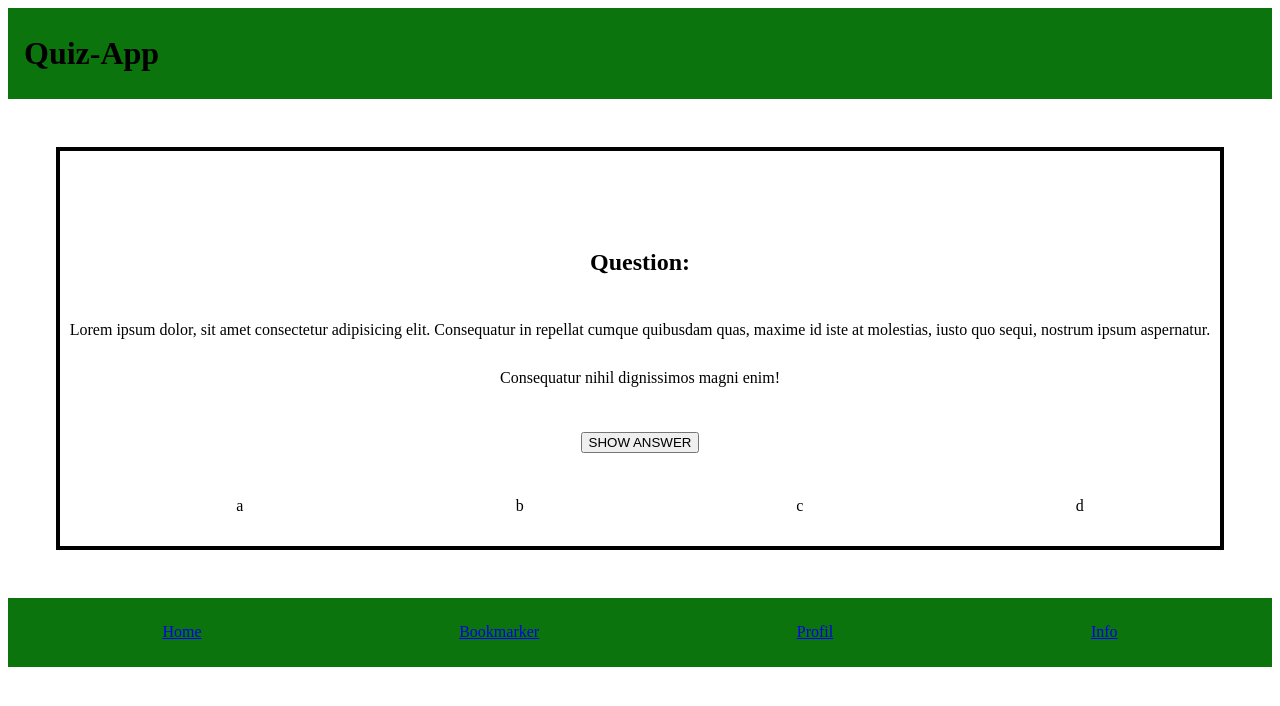
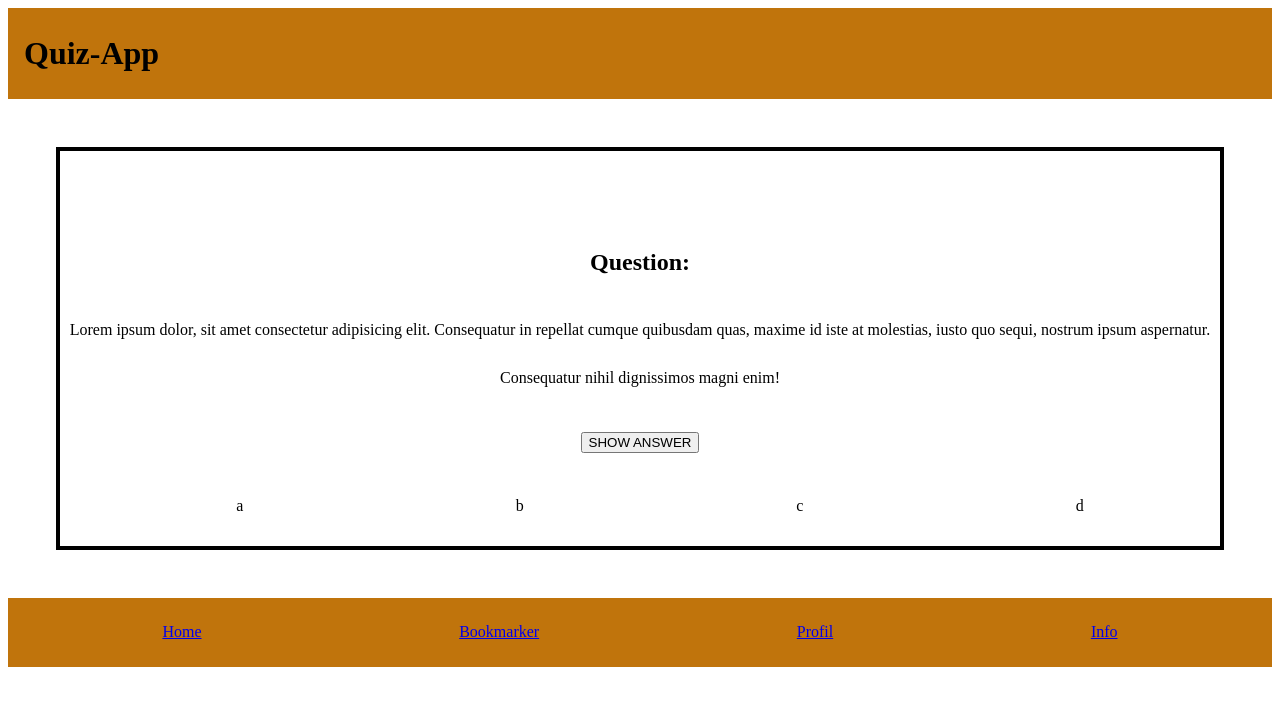
Before and after one commit to Mitrovic-Milan/quiz-app, a website: page index.html in a window 1280 px wide. Shown: the top 706 px of the page. Drawn offline with Linux system fonts and the light colour scheme.

Commit message:
new quiz app

```diff
--- a/css/index.css
+++ b/css/index.css
@@ -1,5 +1,5 @@
 header {
-  background-color: rgb(12, 116, 12);
+  background-color: #c0740c;
   line-height: 1rem;
   padding: 1rem;
 }
@@ -31,6 +31,6 @@ header {
 nav {
   display: flex;
   justify-content: space-around;
-  background-color: rgb(12, 116, 12);
+  background-color: #c0740c;
   padding: 1.6rem;
 }
```
Also changed, not shown: bookmark.html (+3 -4 lines), create.html (+0 -1 lines), package.json (+12 -2 lines), .eslintrc.js (added), .stylelintrc.json (added), 5 other files.
